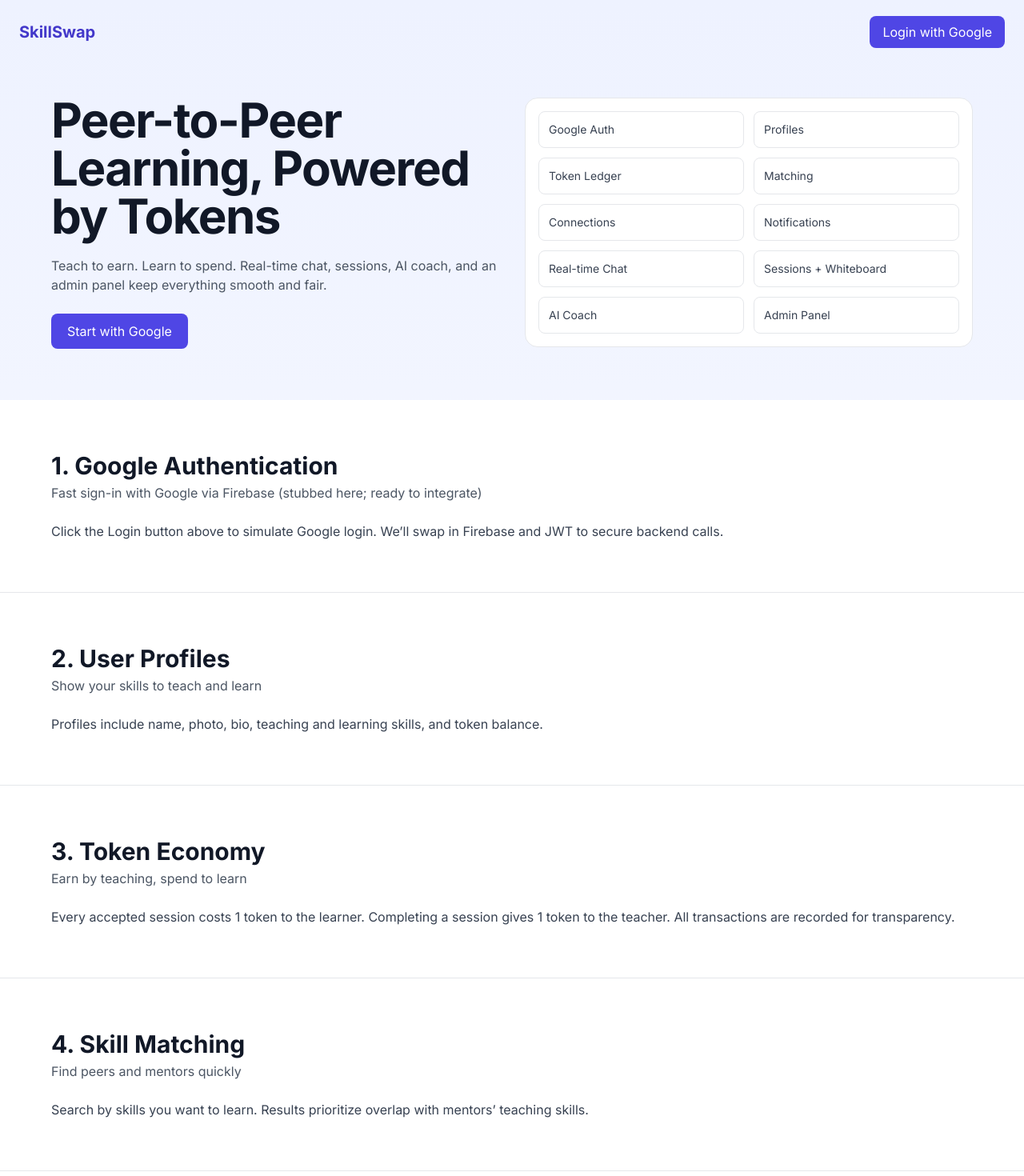
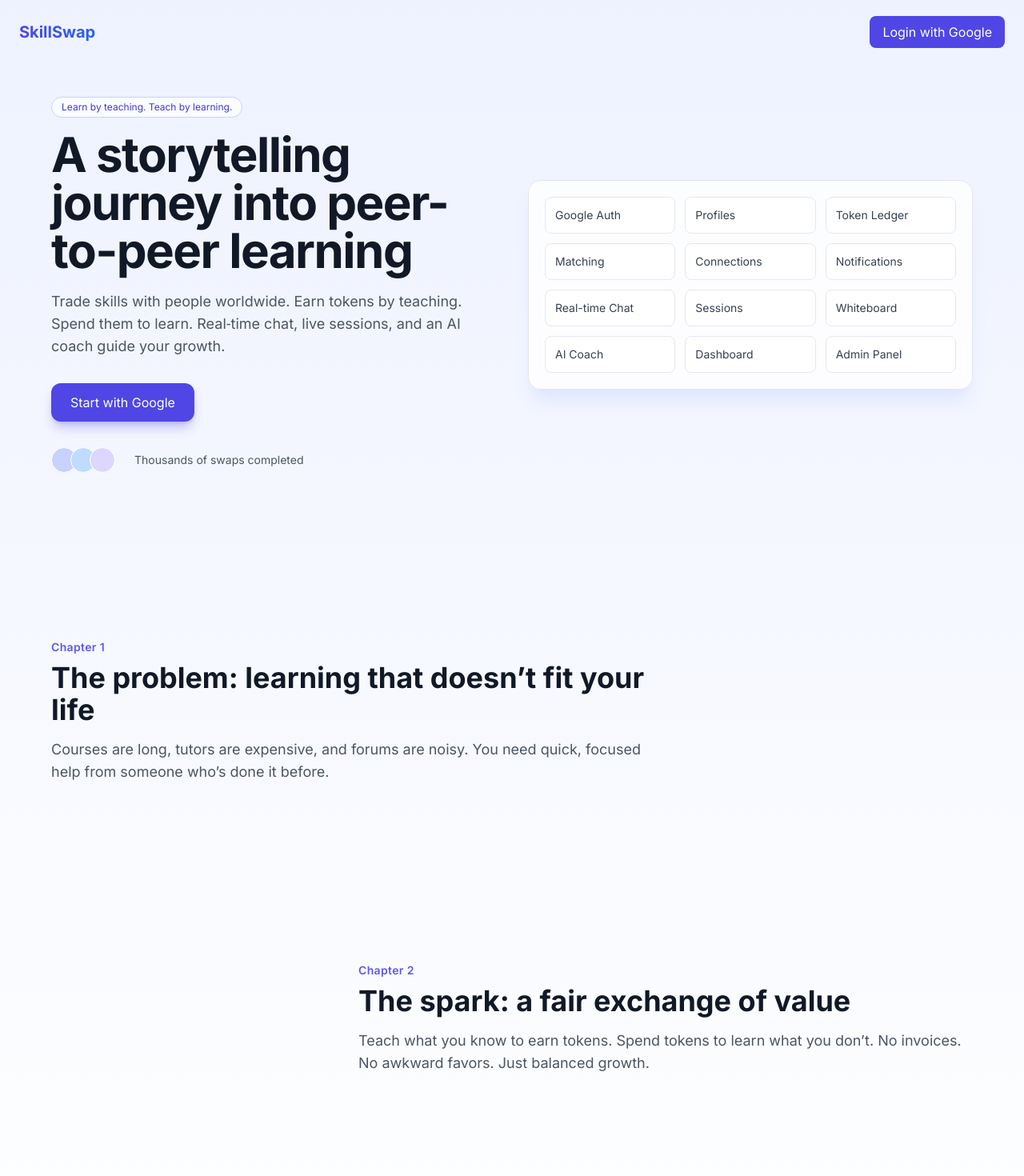
Before and after one commit to not11just12for13fun14/frontend-repo_pha6nepq_l7bkny, a React (Vite) app: page / in a window 1280 px wide. Shown: the top 1470 px of the page at 80% size. Built offline with nearby package versions, Linux system fonts and the light colour scheme; no server answers; a web font is replaced by a local one.

Commit message:
Update project prj_pha6nepq - 2025-11-14T10:14:11.891Z

```diff
--- a/src/pages/Landing.jsx
+++ b/src/pages/Landing.jsx
@@ -1,16 +1,32 @@
-import { useEffect, useState } from 'react'
-import { motion, AnimatePresence } from 'framer-motion'
+import { useMemo } from 'react'
+import { motion } from 'framer-motion'
 import { useAuth } from '../components/AuthProvider'
+import Spline from '@splinetool/react-spline'
 
 const BACKEND = import.meta.env.VITE_BACKEND_URL || 'http://localhost:8000'
+const SPLINE_SCENE = import.meta.env.VITE_SPLINE_SCENE || ''
 
-function Section({ title, subtitle, children }) {
+function Section({ eyebrow, title, body, align = 'left', cta, index }) {
+  const from = align === 'left' ? { x: -24, opacity: 0 } : { x: 24, opacity: 0 }
   return (
-    <section className="px-6 py-16 border-b bg-white">
+    <section className="relative px-6 py-20 sm:py-28">
       <div className="mx-auto max-w-6xl">
-        <h2 className="text-3xl font-bold text-gray-900">{title}</h2>
-        {subtitle && <p className="text-gray-600 mt-1">{subtitle}</p>}
-        <div className="mt-6 space-y-3 text-gray-700">{children}</div>
+        <motion.div
+          initial={from}
+          whileInView={{ x: 0, opacity: 1 }}
+          viewport={{ once: true, amount: 0.4 }}
+          transition={{ type: 'spring', stiffness: 80, damping: 18 }}
+          className={align === 'left' ? 'md:max-w-3xl' : 'md:ml-auto md:max-w-3xl'}
+        >
+          {eyebrow && (
+            <div className="text-sm font-semibold tracking-wide text-indigo-600/90">{eyebrow}</div>
+          )}
+          <h2 className="mt-2 text-3xl sm:text-4xl font-bold text-gray-900 leading-tight">
+            {title}
+          </h2>
+          <p className="mt-4 text-lg text-gray-600">{body}</p>
+          {cta}
+        </motion.div>
       </div>
     </section>
   )
@@ -19,96 +35,186 @@ function Section({ title, subtitle, children }) {
 export default function Landing() {
   const { user, loginWithGoogle, logout, loading } = useAuth()
 
+  const heroCTA = (
+    <div className="mt-8 flex flex-wrap items-center gap-3">
+      {!user ? (
+        <button
+          onClick={loginWithGoogle}
+          disabled={loading}
+          className="px-6 py-3 rounded-xl bg-indigo-600 text-white shadow-lg shadow-indigo-600/30 hover:bg-indigo-500 transition"
+        >
+          {loading ? 'Signing in…' : 'Start with Google'}
+        </button>
+      ) : (
+        <>
+          <a
+            href="/app"
+            className="px-6 py-3 rounded-xl bg-indigo-600 text-white shadow-lg shadow-indigo-600/30 hover:bg-indigo-500 transition"
+          >
+            Open App
+          </a>
+          <button
+            onClick={logout}
+            className="px-4 py-3 rounded-xl bg-white/80 backdrop-blur text-gray-800 border border-gray-200 hover:bg-white transition"
+          >
+            Logout
+          </button>
+        </>
+      )}
+    </div>
+  )
+
   return (
-    <div className="min-h-screen bg-gradient-to-b from-indigo-50 via-white to-blue-50">
-      <header className="px-6 py-5 flex items-center justify-between">
-        <div className="text-xl font-bold text-indigo-700">SkillSwap</div>
+    <div className="relative min-h-screen overflow-hidden bg-gradient-to-b from-indigo-50 via-white to-blue-50">
+      {/* Top Nav */}
+      <header className="relative z-20 px-6 py-5 flex items-center justify-between">
+        <div className="text-xl font-bold">
+          <span className="bg-gradient-to-r from-indigo-600 to-blue-600 bg-clip-text text-transparent">SkillSwap</span>
+        </div>
         <div className="flex items-center gap-3">
-          {user ? (
+          {!user ? (
+            <button
+              onClick={loginWithGoogle}
+              disabled={loading}
+              className="px-4 py-2 rounded-lg bg-indigo-600 text-white hover:bg-indigo-500"
+            >
+              {loading ? 'Signing in…' : 'Login with Google'}
+            </button>
+          ) : (
             <>
-              <span className="text-sm text-gray-700">Hi, {user.name}</span>
+              <span className="text-sm text-gray-700 hidden sm:inline">Hi, {user.name}</span>
+              <a href="/app" className="px-3 py-1.5 text-sm rounded-lg bg-indigo-600 text-white">Open App</a>
               <button onClick={logout} className="px-3 py-1.5 text-sm rounded-lg bg-gray-100">Logout</button>
-              <a href="/app" className="px-3 py-1.5 text-sm rounded-lg bg-indigo-600 text-white">Open App</a>
             </>
-          ) : (
-            <button onClick={loginWithGoogle} disabled={loading} className="px-4 py-2 rounded-lg bg-indigo-600 text-white">{loading ? 'Signing in...' : 'Login with Google'}</button>
           )}
         </div>
       </header>
 
-      <main>
-        <section className="px-6 pt-10 pb-16">
-          <div className="mx-auto max-w-6xl grid md:grid-cols-2 gap-8 items-center">
-            <div>
-              <h1 className="text-4xl sm:text-6xl font-extrabold tracking-tight text-gray-900 leading-tight">Peer-to-Peer Learning, Powered by Tokens</h1>
-              <p className="mt-5 text-gray-600">Teach to earn. Learn to spend. Real-time chat, sessions, AI coach, and an admin panel keep everything smooth and fair.</p>
-              {!user && (
-                <button onClick={loginWithGoogle} disabled={loading} className="mt-6 px-5 py-2.5 rounded-lg bg-indigo-600 text-white">{loading ? 'Signing in...' : 'Start with Google'}</button>
-              )}
+      {/* 3D Background only on Landing */}
+      <div className="pointer-events-none absolute inset-0 -z-10">
+        {SPLINE_SCENE ? (
+          <Spline scene={SPLINE_SCENE} />
+        ) : (
+          <div className="absolute inset-0 bg-[radial-gradient(60%_40%_at_50%_0%,rgba(99,102,241,0.25),transparent_60%),radial-gradient(40%_30%_at_80%_20%,rgba(59,130,246,0.18),transparent_60%),linear-gradient(to_bottom,white,rgba(239,246,255,0.6))]" />
+        )}
+        <div className="absolute inset-0 bg-white/40 backdrop-blur-[2px]" />
+      </div>
+
+      {/* Hero */}
+      <section className="relative z-10 px-6 pt-10 pb-24">
+        <div className="mx-auto max-w-6xl grid md:grid-cols-2 gap-10 items-center">
+          <motion.div
+            initial={{ y: 20, opacity: 0 }}
+            animate={{ y: 0, opacity: 1 }}
+            transition={{ duration: 0.8, ease: 'easeOut' }}
+          >
+            <div className="inline-flex items-center gap-2 rounded-full border border-indigo-200 bg-white/70 backdrop-blur px-3 py-1 text-xs text-indigo-700">
+              Learn by teaching. Teach by learning.
             </div>
-            <div className="rounded-2xl border bg-white p-4">
-              <ul className="grid grid-cols-2 gap-3 text-sm text-gray-700">
-                <li className="p-3 rounded-lg border">Google Auth</li>
-                <li className="p-3 rounded-lg border">Profiles</li>
-                <li className="p-3 rounded-lg border">Token Ledger</li>
-                <li className="p-3 rounded-lg border">Matching</li>
-                <li className="p-3 rounded-lg border">Connections</li>
-                <li className="p-3 rounded-lg border">Notifications</li>
-                <li className="p-3 rounded-lg border">Real-time Chat</li>
-                <li className="p-3 rounded-lg border">Sessions + Whiteboard</li>
-                <li className="p-3 rounded-lg border">AI Coach</li>
-                <li className="p-3 rounded-lg border">Admin Panel</li>
-              </ul>
+            <h1 className="mt-4 text-4xl sm:text-6xl font-extrabold tracking-tight text-gray-900 leading-tight">
+              A storytelling journey into peer-to-peer learning
+            </h1>
+            <p className="mt-5 text-lg text-gray-600 max-w-xl">
+              Trade skills with people worldwide. Earn tokens by teaching. Spend them to learn. Real‑time chat, live sessions, and an AI coach guide your growth.
+            </p>
+            {heroCTA}
+            <div className="mt-8 flex items-center gap-6 text-sm text-gray-600">
+              <div className="flex -space-x-2">
+                <span className="inline-block h-8 w-8 rounded-full bg-indigo-200 border border-white" />
+                <span className="inline-block h-8 w-8 rounded-full bg-blue-200 border border-white" />
+                <span className="inline-block h-8 w-8 rounded-full bg-violet-200 border border-white" />
+              </div>
+              <span>Thousands of swaps completed</span>
             </div>
+          </motion.div>
+
+          <motion.div
+            initial={{ y: 24, opacity: 0 }}
+            animate={{ y: 0, opacity: 1 }}
+            transition={{ duration: 0.9, ease: 'easeOut', delay: 0.1 }}
+            className="relative"
+          >
+            <div className="rounded-2xl border bg-white/80 backdrop-blur p-5 shadow-xl shadow-indigo-100">
+              <div className="grid grid-cols-2 sm:grid-cols-3 gap-3 text-sm text-gray-700">
+                {['Google Auth','Profiles','Token Ledger','Matching','Connections','Notifications','Real-time Chat','Sessions','Whiteboard','AI Coach','Dashboard','Admin Panel'].map((f) => (
+                  <div key={f} className="p-3 rounded-lg border bg-white/70 hover:shadow-sm transition">
+                    {f}
+                  </div>
+                ))}
+              </div>
+            </div>
+          </motion.div>
+        </div>
+      </section>
+
+      {/* Story Sections */}
+      <Section
+        eyebrow="Chapter 1"
+        title="The problem: learning that doesn’t fit your life"
+        body="Courses are long, tutors are expensive, and forums are noisy. You need quick, focused help from someone who’s done it before."
+        align="left"
+        cta={null}
+      />
+      <Section
+        eyebrow="Chapter 2"
+        title="The spark: a fair exchange of value"
+        body="Teach what you know to earn tokens. Spend tokens to learn what you don’t. No invoices. No awkward favors. Just balanced growth."
+        align="right"
+        cta={null}
+      />
+      <Section
+        eyebrow="Chapter 3"
+        title="How it works"
+        body="Sign in with Google. Share your skills. Get matched. Chat in real time. Schedule a live session with an interactive whiteboard. Earn or spend tokens automatically."
+        align="left"
+        cta={heroCTA}
+      />
+      <Section
+        eyebrow="Chapter 4"
+        title="Your guide: the AI coach"
+        body="Before and after sessions, the AI coach helps you set goals, plan practice, and reflect—so every swap leaves you stronger."
+        align="right"
+        cta={null}
+      />
+
+      {/* Compact Features Grid */}
+      <section className="px-6 py-20 bg-gradient-to-b from-white to-indigo-50/60">
+        <div className="mx-auto max-w-6xl">
+          <h3 className="text-2xl font-bold text-gray-900">Everything you need to learn by teaching</h3>
+          <div className="mt-6 grid grid-cols-1 sm:grid-cols-2 lg:grid-cols-3 gap-4">
+            {[
+              { t: 'Google Authentication', d: 'Fast sign‑in via Google (Firebase ready).' },
+              { t: 'Profiles', d: 'Show skills you teach and learn.' },
+              { t: 'Token Economy', d: 'Earn by teaching, spend to learn.' },
+              { t: 'Skill Matching', d: 'Find mentors with the skills you need.' },
+              { t: 'Connections', d: 'Build your learning network.' },
+              { t: 'Notifications', d: 'Stay in the loop on requests and sessions.' },
+              { t: 'Real‑Time Chat', d: 'Instant messaging with WebSockets.' },
+              { t: 'Sessions + Whiteboard', d: 'Collaborate live with shared canvas.' },
+              { t: 'AI Coach', d: 'Personalized prep and reflection.' },
+              { t: 'Dashboard', d: 'See tokens, sessions, and activity.' },
+              { t: 'Admin Controls', d: 'Keep the community healthy.' },
+              { t: 'Secure Transactions', d: 'Transparent token ledger.' },
+            ].map(({ t, d }) => (
+              <div key={t} className="rounded-xl border bg-white p-4 hover:shadow-sm transition">
+                <div className="font-semibold text-gray-900">{t}</div>
+                <div className="text-sm text-gray-600 mt-1">{d}</div>
+              </div>
+            ))}
           </div>
-        </section>
+        </div>
+      </section>
 
-        <Section title="1. Google Authentication" subtitle="Fast sign-in with Google via Firebase (stubbed here; ready to integrate)">
-          <p>Click the Login button above to simulate Google login. We’ll swap in Firebase and JWT to secure backend calls.</p>
-        </Section>
-        <Section title="2. User Profiles" subtitle="Show your skills to teach and learn">
-          <p>Profiles include name, photo, bio, teaching and learning skills, and token balance.</p>
-        </Section>
-        <Section title="3. Token Economy" subtitle="Earn by teaching, spend to learn">
-          <p>Every accepted session costs 1 token to the learner. Completing a session gives 1 token to the teacher. All transactions are recorded for transparency.</p>
-        </Section>
-        <Section title="4. Skill Matching" subtitle="Find peers and mentors quickly">
-          <p>Search by skills you want to learn. Results prioritize overlap with mentors’ teaching skills.</p>
-        </Section>
-        <Section title="5. Connections" subtitle="Build your learning network">
-          <p>Send and accept connection requests to keep in touch and collaborate later.</p>
-        </Section>
-        <Section title="6. Notifications" subtitle="Never miss important actions">
-          <p>See updates on connection requests, session proposals, and status changes.</p>
-        </Section>
-        <Section title="7. Real-Time Chat" subtitle="Talk instantly with your peers">
-          <p>WebSocket chat enables instant messaging with delivery to all devices online.</p>
-        </Section>
-        <Section title="8. Session Scheduling" subtitle="Propose, accept, and schedule sessions">
-          <p>Suggest dates and topics directly in chat; mentors can accept or decline in real-time.</p>
-        </Section>
-        <Section title="9. User Dashboard" subtitle="Your activity in one place">
-          <p>See token balance, upcoming and completed sessions, and recent activity.</p>
-        </Section>
-        <Section title="10. Admin Panel" subtitle="Keep the community healthy">
-          <p>Admins can review users, update roles, deactivate or remove accounts when needed.</p>
-        </Section>
-        <Section title="11. Responsive Design" subtitle="Built with Tailwind CSS">
-          <p>Looks great and performs smoothly on phones, tablets, and desktops.</p>
-        </Section>
-        <Section title="12. Collaborative Whiteboard" subtitle="Draw together during live sessions">
-          <p>Shared strokes, eraser, and zoom/pan synchronized over WebSockets for a classroom feel.</p>
-        </Section>
-        <Section title="13. Session History & Feedback" subtitle="Reflect and grow">
-          <p>After sessions, leave ratings and feedback to help others find great mentors.</p>
-        </Section>
-        <Section title="14. Secure Token Transactions" subtitle="Every move recorded">
-          <p>Token debits and credits are logged with references to their sessions.</p>
-        </Section>
-        <Section title="15. Logout & Session Management" subtitle="Your data stays safe">
-          <p>Sign out on shared devices with one click.</p>
-        </Section>
-      </main>
+      {/* Closing CTA */}
+      <section className="px-6 py-20">
+        <div className="mx-auto max-w-5xl text-center">
+          <h3 className="text-3xl sm:text-4xl font-bold text-gray-900">Ready to start your next chapter?</h3>
+          <p className="mt-3 text-gray-600">
+            Sign in to explore matches, chat in real‑time, and book your first session. Your tokens are waiting.
+          </p>
+          {heroCTA}
+        </div>
+      </section>
 
       <footer className="px-6 py-10 text-center text-sm text-gray-500">SkillSwap – Learn by teaching. Teach by learning.</footer>
     </div>
```
Also changed, not shown: 1 other file (tests, documents, lock files or other folders).
